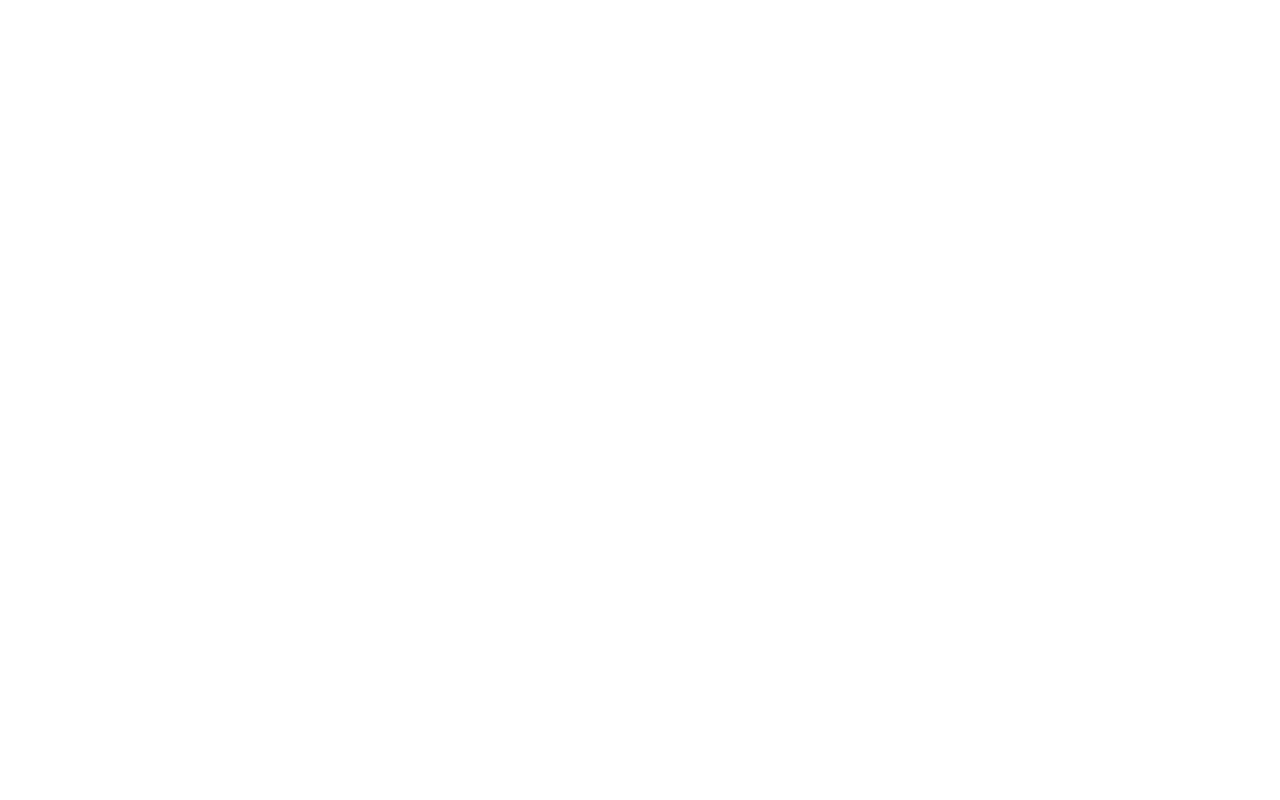
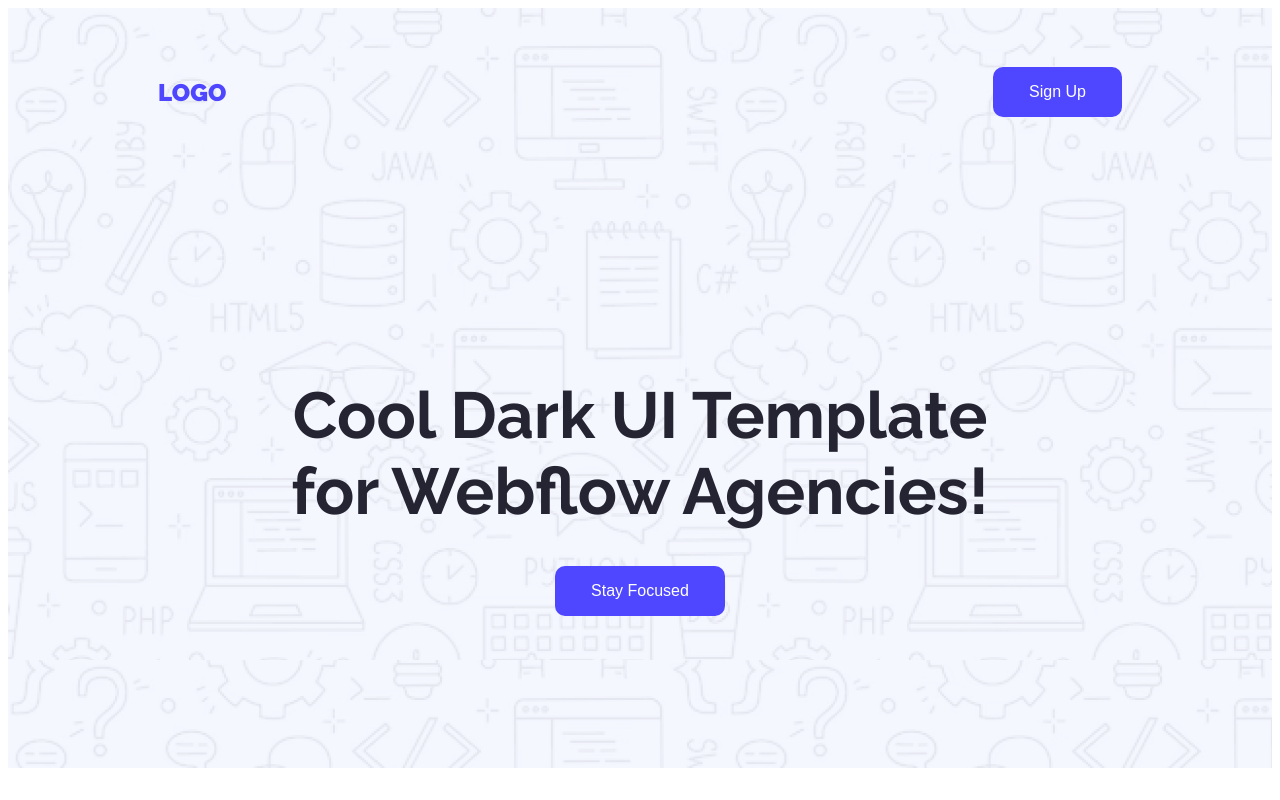
Before and after one commit to Nazmul0197/b12-frist-asiantment, a plain HTML site: page index.html in a window 1280 px wide. Drawn offline with Linux system fonts and the light colour scheme.

Commit message:
nav and banner section commit

```diff
--- a/index.html
+++ b/index.html
@@ -4,10 +4,26 @@
     <meta charset="UTF-8">
     <meta name="viewport" content="width=device-width, initial-scale=1.0">
     <title>b12-frist-asiantment</title>
+
+    <link rel="preconnect" href="https://fonts.googleapis.com">
+<link rel="preconnect" href="https://fonts.gstatic.com" crossorigin>
+<link href="https://fonts.googleapis.com/css2?family=Open+Sans:ital,wght@0,300..800;1,300..800&family=Raleway:ital,wght@0,100..900;1,100..900&display=swap" rel="stylesheet">
     <link rel="stylesheet" href="style/style.css">
 </head>
-<body>
-    <header>
+<body class="raleway-normal">
+    <header class="banner-bg">
+        <nav class="nav-title">
+            <h1>LOGO</h1>
+            <button class="btn-primary"><a href="">Sign Up</a></button>
+        </nav>
+<div class="banner">
+        <div class="banner-containers">
+            <div class="banner-contant text-align">Cool Dark UI Template for Webflow Agencies!</div>
+            <div class="btn-contant">
+            <button class="btn-primary "><a class="bnr-buton " href="">Stay Focused</a></button>
+            </div>
+        </div>
+        </div>
 
     </header>
     <main>
--- a/style/style.css
+++ b/style/style.css
@@ -0,0 +1,82 @@
+
+
+
+
+/* font style */
+
+.raleway-normal {
+  font-family: "Raleway", sans-serif;
+  font-optical-sizing: auto;
+  font-style: normal;
+}
+
+/*...........share style....... */
+
+.btn-primary{
+    background-color: #4E47FF;
+    padding: 12px 36px;
+    border: none;
+    border-radius: 10px;
+    height: 50px;
+}
+
+.text-align{
+    text-align: center;
+}
+
+
+
+/*...... nav style........ */
+
+/* nav title */
+
+
+
+nav h1{
+    color: #4E47FF;
+    font-size: 34;
+    font-weight: 900;
+}
+
+.nav-title{
+    display: flex;
+    align-items: center;
+    justify-content: space-between;
+    padding: 50px 150px;
+
+
+}
+
+/* nav button style */
+nav button a ,.bnr-buton{
+    text-decoration: none;
+    font-size: 16px;
+
+
+    color: #FFFFFF;
+}
+
+
+/* ..........bannerstyle..... */
+
+
+.banner-bg{
+    background-image: url('../Assets/Hero-bg.png');
+
+}
+
+.banner-contant{
+    font-size: 65px;
+   font-weight: bold;
+    color: #252432;
+}
+
+
+.banner{
+    padding: 200px 267.5px 152px 267.5px;
+}
+
+.btn-contant{
+    text-align: center;
+    padding: 37px 0 0 0 ;
+}
```
